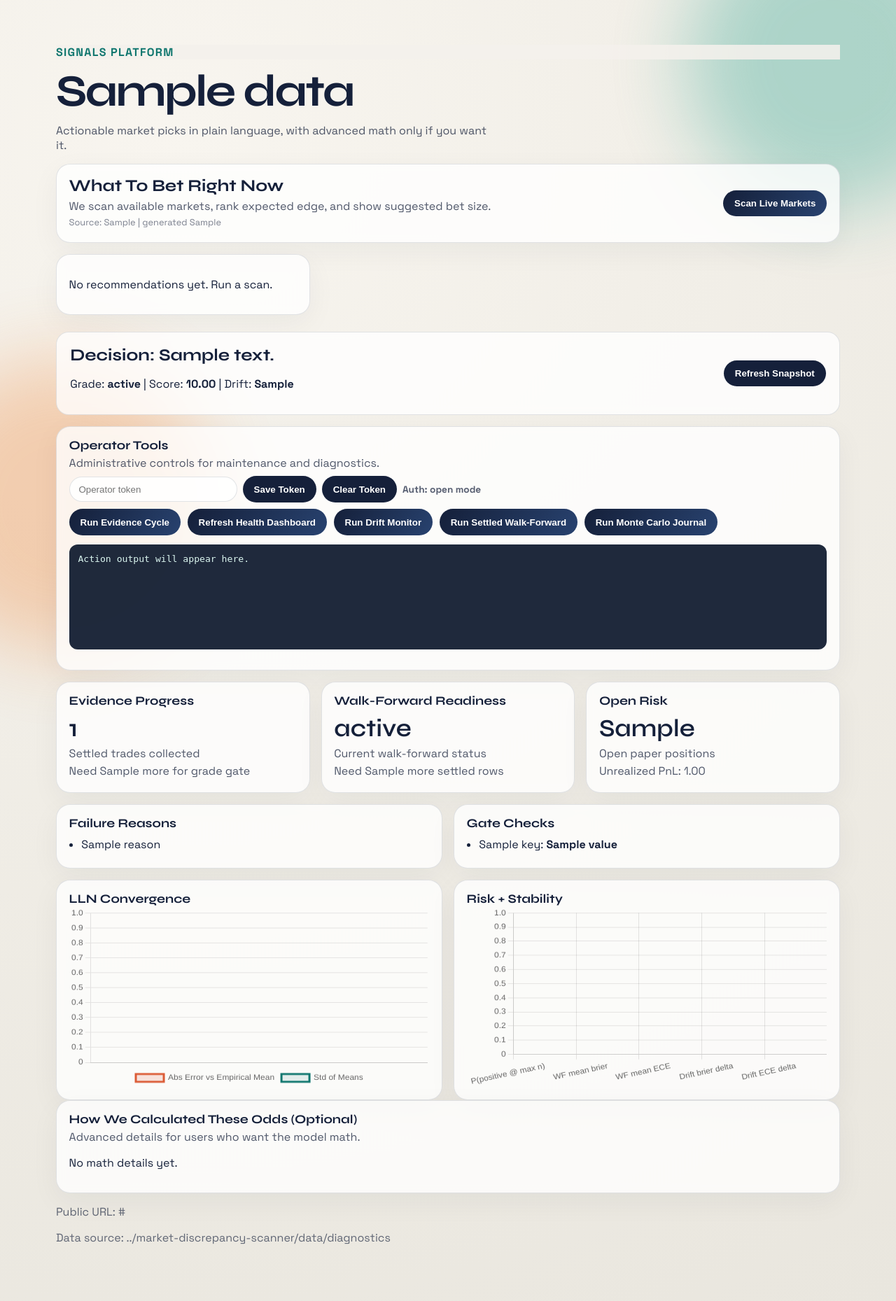
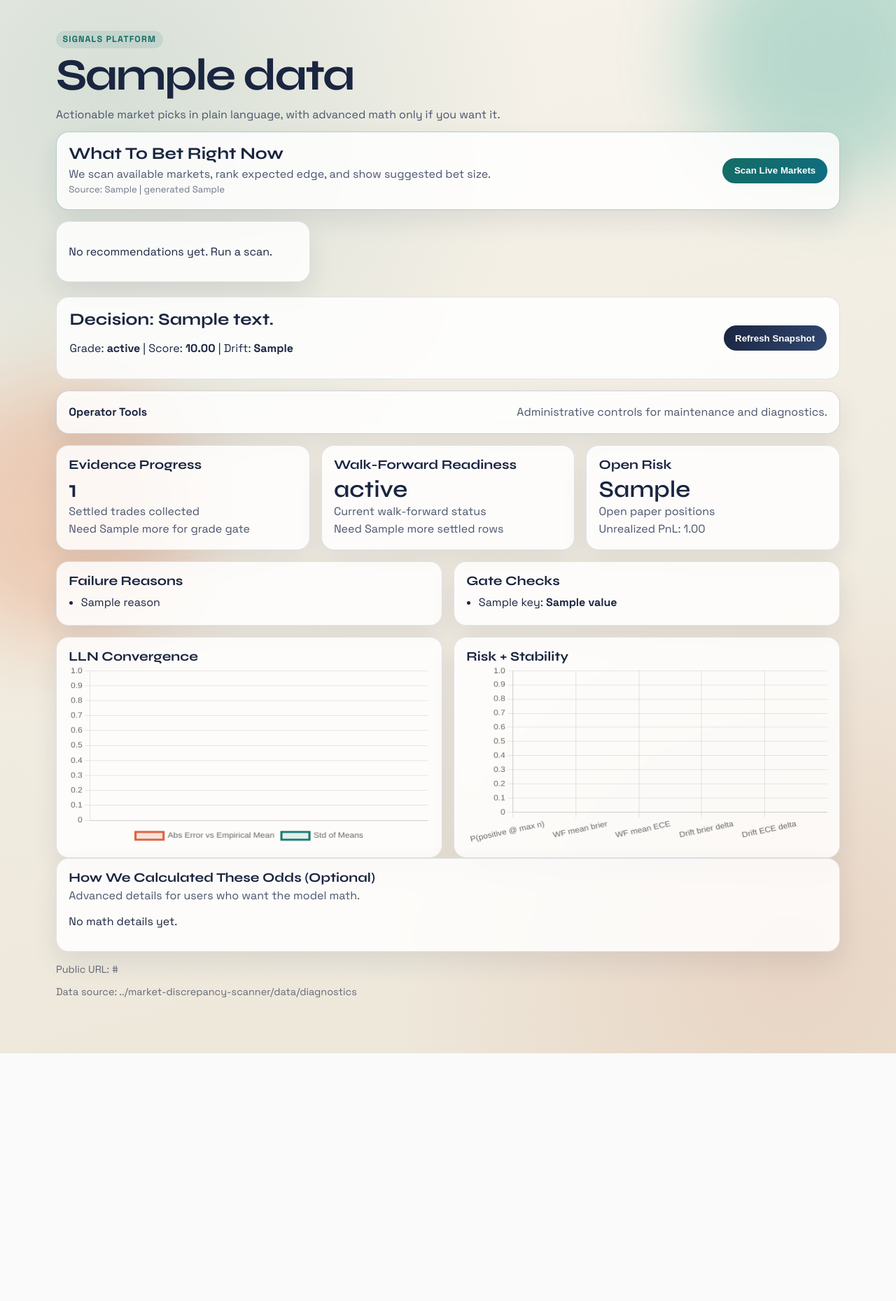
Before and after one commit to MatiasKolkka/market-discrepancy-web, a Flask app: template templates/index.html in a window 1280 px wide. Shown: the whole page at 70% size. After the commit the page ends 1505 px from the top, so only its background shows below. Run offline with Flask 3, Linux system fonts and the light colour scheme; the template is opened without the code that fills it: most values are stand-ins (such as "Sample title", 1, 10 or a date in 2020).

Commit message:
Fix homepage render and polish dashboard styling

```diff
--- a/static/styles.css
+++ b/static/styles.css
@@ -1,10 +1,14 @@
 :root {
-  --bg: #f2efe8;
-  --ink: #15203a;
-  --accent: #0f766e;
-  --accent-2: #db5b36;
-  --card: rgba(255, 255, 255, 0.78);
-  --line: rgba(21, 32, 58, 0.12);
+  --bg-1: #f7f3eb;
+  --bg-2: #ece6d8;
+  --ink: #1a2540;
+  --muted: #49546b;
+  --accent: #146c64;
+  --accent-2: #ca5b37;
+  --card: rgba(255, 255, 255, 0.84);
+  --line: rgba(26, 37, 64, 0.12);
+  --line-strong: rgba(20, 108, 100, 0.32);
+  --shadow: 0 16px 36px rgba(26, 37, 64, 0.09);
 }
 
 * {
@@ -14,83 +18,51 @@
 body {
   margin: 0;
   min-height: 100vh;
-  background: radial-gradient(circle at 20% 10%, #f8f5ef 0%, var(--bg) 35%, #e9e6de 100%);
   color: var(--ink);
   font-family: "Space Grotesk", sans-serif;
+  background:
+    radial-gradient(circle at 12% 8%, rgba(20, 108, 100, 0.14), transparent 35%),
+    radial-gradient(circle at 88% 90%, rgba(202, 91, 55, 0.14), transparent 32%),
+    linear-gradient(165deg, var(--bg-1) 0%, var(--bg-2) 100%);
 }
 
 .shell {
   width: min(1120px, 92vw);
   margin: 0 auto;
-  padding: 3rem 0 4rem;
+  padding: 2.75rem 0 4rem;
   position: relative;
-.hint.small {
-  font-size: 0.8rem;
-  opacity: 0.75;
+  z-index: 1;
 }
-  z-index: 1;
+
+.hero {
+  margin-bottom: 0.9rem;
 }
 
 .hero h1 {
   margin: 0;
   font-family: "Syne", sans-serif;
-  font-size: clamp(2rem, 5vw, 4.1rem);
+  font-size: clamp(2.15rem, 5vw, 4rem);
   letter-spacing: -0.04em;
-  line-height: 0.95;
+  line-height: 0.96;
 }
 
 .eyebrow {
+  display: inline-block;
+  margin: 0 0 0.5rem;
+  padding: 0.28rem 0.6rem;
+  border-radius: 999px;
   color: var(--accent);
+  background: rgba(20, 108, 100, 0.11);
+  text-transform: uppercase;
+  letter-spacing: 0.09em;
   font-weight: 700;
-  background: rgba(244, 241, 236, 0.88);
-  text-transform: uppercase;
-  letter-spacing: 0.08em;
+  font-size: 0.78rem;
 }
 
 .subtitle {
-  max-width: 60ch;
-  margin-top: 0.9rem;
-  color: rgba(21, 32, 58, 0.75);
-}
-
-.status-banner {
-  margin-top: 1.5rem;
-  border-radius: 18px;
-  border: 1px solid var(--line);
-  background: var(--card);
-  backdrop-filter: blur(6px);
-  display: flex;
-  justify-content: space-between;
-  gap: 1rem;
-  align-items: center;
-  padding: 1.1rem 1.2rem;
-}
-
-.status-banner h2 {
-  margin: 0;
-  font-family: "Syne", sans-serif;
-}
-
-.status-banner.go {
-  border-color: rgba(15, 118, 110, 0.5);
-}
-
-.status-banner.no-go {
-  border-color: rgba(219, 91, 54, 0.6);
-}
-
-button {
-  border: 0;
-  border-radius: 999px;
-  padding: 0.7rem 1rem;
-  background: var(--ink);
-  color: #fff;
-  font-weight: 700;
-  cursor: pointer;
-}
-
-button:hover {
-  transform: translateY(-1px);
+  max-width: 64ch;
+  margin: 0.9rem 0 0;
+  color: var(--muted);
 }
 
 .grid {
@@ -103,9 +75,28 @@ button:hover {
   grid-template-columns: repeat(3, minmax(0, 1fr));
 }
 
-.recommendation-head h2 {
+.split {
+  grid-template-columns: 1fr 1fr;
+}
+
+.card {
+  border-radius: 18px;
+  border: 1px solid var(--line);
+  background: var(--card);
+  backdrop-filter: blur(7px);
+  box-shadow: var(--shadow);
+  padding: 1rem 1.08rem;
+}
+
+.card h3,
+.recommendation-head h2,
+.status-banner h2 {
   margin: 0;
   font-family: "Syne", sans-serif;
+}
+
+.recommendation-head {
+  border-color: var(--line-strong);
 }
 
 .recommendation-head-row {
@@ -115,28 +106,180 @@ button:hover {
   gap: 1rem;
 }
 
+.hint,
+.label {
+  margin: 0.22rem 0;
+  color: var(--muted);
+}
+
+.hint.small {
+  font-size: 0.82rem;
+  opacity: 0.8;
+}
+
 .recommendations .recommendation {
-  border: 1px solid rgba(15, 118, 110, 0.24);
+  border-color: rgba(20, 108, 100, 0.26);
+}
+
+.recommendation h3 {
+  margin-top: 0.45rem;
+  min-height: 3.1rem;
+  line-height: 1.18;
 }
 
 .pill {
   display: inline-block;
   margin: 0;
-  padding: 0.2rem 0.55rem;
+  padding: 0.2rem 0.56rem;
   border-radius: 999px;
-  background: rgba(15, 118, 110, 0.12);
+  background: rgba(20, 108, 100, 0.12);
   color: var(--accent);
-  font-size: 0.78rem;
+  font-size: 0.76rem;
+  letter-spacing: 0.04em;
   font-weight: 800;
-  letter-spacing: 0.04em;
+}
+
+.metric {
+  margin: 0.5rem 0 0;
+  font-family: "Syne", sans-serif;
+  font-size: 2.1rem;
+  line-height: 1;
+}
+
+.status-banner {
+  margin-top: 1.35rem;
+  border-radius: 18px;
+  border: 1px solid var(--line);
+  background: var(--card);
+  backdrop-filter: blur(6px);
+  display: flex;
+  justify-content: space-between;
+  align-items: center;
+  gap: 1rem;
+  padding: 1.05rem 1.15rem;
+}
+
+.status-banner.go {
+  border-color: rgba(20, 108, 100, 0.55);
+}
+
+.status-banner.no-go {
+  border-color: rgba(202, 91, 55, 0.62);
+}
+
+button {
+  border: 0;
+  border-radius: 999px;
+  padding: 0.68rem 1.03rem;
+  background: linear-gradient(120deg, #1a2540, #314871);
+  color: #fff;
+  font-weight: 700;
+  cursor: pointer;
+  transition: transform 0.12s ease, box-shadow 0.12s ease, opacity 0.12s ease;
+}
+
+button:hover {
+  transform: translateY(-1px);
+  box-shadow: 0 8px 20px rgba(26, 37, 64, 0.2);
+}
+
+button:disabled {
+  opacity: 0.64;
+  cursor: default;
+  transform: none;
+  box-shadow: none;
+}
+
+#scan-recommendations-btn {
+  background: linear-gradient(120deg, #146c64, #0f6d80);
+}
+
+.actions {
+  margin-top: 1rem;
+  border-color: rgba(26, 37, 64, 0.2);
+}
+
+.actions summary {
+  list-style: none;
+  cursor: pointer;
+  display: flex;
+  align-items: center;
+  justify-content: space-between;
+  gap: 0.6rem;
+}
+
+.actions summary::-webkit-details-marker {
+  display: none;
+}
+
+.actions[open] summary {
+  margin-bottom: 0.7rem;
+}
+
+.auth-row,
+.action-row {
+  display: flex;
+  flex-wrap: wrap;
+  gap: 0.55rem;
+  align-items: center;
+}
+
+.auth-row {
+  margin-top: 0.55rem;
+}
+
+.action-row {
+  margin-top: 0.7rem;
+}
+
+#token-input {
+  min-width: 250px;
+  border-radius: 999px;
+  border: 1px solid var(--line);
+  padding: 0.56rem 0.82rem;
+  background: rgba(255, 255, 255, 0.92);
+  color: var(--ink);
+}
+
+#auth-status {
+  font-size: 0.85rem;
+  color: var(--muted);
+  font-weight: 700;
+}
+
+#action-log {
+  margin-top: 0.78rem;
+  min-height: 140px;
+  max-height: 240px;
+  overflow: auto;
+  border-radius: 12px;
+  padding: 0.78rem;
+  background: rgba(17, 24, 43, 0.95);
+  color: #ddf4f1;
+  font-size: 0.82rem;
+  line-height: 1.32;
+}
+
+.charts canvas {
+  width: 100% !important;
+  height: 260px !important;
+}
+
+ul {
+  margin: 0.58rem 0 0;
+  padding-left: 1.1rem;
+}
+
+li {
+  margin: 0.38rem 0;
 }
 
 .math-section details {
   border: 1px solid var(--line);
   border-radius: 10px;
-  padding: 0.55rem 0.7rem;
+  padding: 0.55rem 0.68rem;
   margin: 0.45rem 0;
-  background: rgba(255, 255, 255, 0.72);
+  background: rgba(255, 255, 255, 0.73);
 }
 
 .math-section summary {
@@ -144,141 +287,40 @@ button:hover {
   font-weight: 700;
 }
 
-.split {
-  grid-template-columns: 1fr 1fr;
-}
-
-.actions {
-  margin-top: 1rem;
-}
-
-.action-row {
-  display: flex;
-  flex-wrap: wrap;
-#scan-recommendations-btn {
-  background: linear-gradient(120deg, #0f766e, #116e84);
-}
-  gap: 0.6rem;
-  margin-top: 0.6rem;
-}
-
-.auth-row {
-  margin-top: 0.5rem;
-  display: flex;
-.recommendation h3 {
-  margin-top: 0.45rem;
-  min-height: 3.2rem;
-}
-  flex-wrap: wrap;
-  gap: 0.5rem;
-  align-items: center;
-}
-
-#token-input {
-  min-width: 240px;
-  border-radius: 999px;
-  border: 1px solid var(--line);
-  padding: 0.58rem 0.8rem;
-  background: rgba(255, 255, 255, 0.85);
-  color: var(--ink);
-}
-
-#auth-status {
-  font-size: 0.85rem;
-  color: rgba(21, 32, 58, 0.72);
-  font-weight: 700;
-}
-
-.action-btn {
-  background: linear-gradient(120deg, var(--ink), #28426f);
-}
-
-#action-log {
-  margin-top: 0.8rem;
-  min-height: 150px;
-  background: rgba(18, 28, 48, 0.94);
-  color: #daf5ef;
-  border-radius: 12px;
-  padding: 0.8rem;
-  overflow-x: auto;
-  font-size: 0.82rem;
-  line-height: 1.3;
-}
-
-.charts canvas {
-  width: 100% !important;
-  height: 260px !important;
-}
-
-.card {
-  background: var(--card);
-  border: 1px solid var(--line);
-  border-radius: 20px;
-  padding: 1rem 1.1rem;
-  backdrop-filter: blur(6px);
-  box-shadow: 0 12px 40px rgba(21, 32, 58, 0.05);
-}
-
-.card h3 {
-  margin: 0;
-  font-family: "Syne", sans-serif;
-  font-size: 1.1rem;
-}
-
-.metric {
-  margin: 0.45rem 0 0;
-  font-family: "Syne", sans-serif;
-  font-size: 2.2rem;
-}
-
-.label,
-.hint {
-  margin: 0.25rem 0;
-  color: rgba(21, 32, 58, 0.75);
-}
-
-ul {
-  margin: 0.6rem 0 0;
-  padding-left: 1.1rem;
-}
-
-li {
-  margin: 0.4rem 0;
-}
-
 footer {
   margin-top: 1rem;
-  color: rgba(21, 32, 58, 0.65);
+  color: rgba(26, 37, 64, 0.65);
+  font-size: 0.9rem;
 }
 
 .bg-orb {
   position: fixed;
-  width: 420px;
-  height: 420px;
+  width: 380px;
+  height: 380px;
   border-radius: 50%;
-  filter: blur(55px);
-  opacity: 0.33;
+  filter: blur(58px);
+  opacity: 0.3;
   z-index: 0;
   animation: float 8s ease-in-out infinite;
 }
 
 .orb-1 {
-  background: #25a18e;
-  top: -120px;
-  right: -120px;
+  background: #2ea493;
+  top: -110px;
+  right: -90px;
 }
 
 .orb-2 {
-  background: #f0873a;
-  bottom: -140px;
-  left: -120px;
-  animation-delay: 1.2s;
+  background: #e07f4d;
+  bottom: -130px;
+  left: -100px;
+  animation-delay: 1.15s;
 }
 
 @keyframes float {
   0%,
   100% {
-    transform: translateY(0px);
+    transform: translateY(0);
   }
   50% {
     transform: translateY(-12px);
@@ -291,13 +333,13 @@ footer {
     grid-template-columns: 1fr;
   }
 
-  .recommendation-head-row {
+  .recommendation-head-row,
+  .status-banner {
     flex-direction: column;
     align-items: flex-start;
   }
 
-  .status-banner {
-    flex-direction: column;
-    align-items: flex-start;
+  #token-input {
+    min-width: 100%;
   }
 }
--- a/templates/index.html
+++ b/templates/index.html
@@ -41,7 +41,7 @@
       </section>
 
       <section id="recommendation-list" class="grid cards recommendations">
-        {% for item in data.recommendations.items %}
+        {% for item in data.recommendations["items"] %}
         <article class="card recommendation">
           <p class="pill">{{ item.side|replace('buy_', '')|upper }}</p>
           <h3>{{ item.event_name }}</h3>
@@ -66,9 +66,11 @@
         <button id="refresh-btn">Refresh Snapshot</button>
       </section>
 
-      <section class="card actions">
-        <h3>Operator Tools</h3>
-        <p class="hint">Administrative controls for maintenance and diagnostics.</p>
+      <details class="card actions" id="operator-tools">
+        <summary>
+          <strong>Operator Tools</strong>
+          <span class="hint">Administrative controls for maintenance and diagnostics.</span>
+        </summary>
         <div class="auth-row">
           <input id="token-input" type="password" placeholder="Operator token" autocomplete="off" />
           <button id="save-token-btn" type="button">Save Token</button>
@@ -83,7 +85,7 @@
           <button class="action-btn" data-action="monte-carlo-journal">Run Monte Carlo Journal</button>
         </div>
         <pre id="action-log">Action output will appear here.</pre>
-      </section>
+      </details>
 
       <section class="grid cards">
         <article class="card">
@@ -148,7 +150,7 @@
         <h3>How We Calculated These Odds (Optional)</h3>
         <p class="hint">Advanced details for users who want the model math.</p>
         <div id="math-details">
-          {% for item in data.recommendations.items %}
+          {% for item in data.recommendations["items"] %}
           <details>
             <summary>{{ item.ticker }} - {{ item.side }}</summary>
             <ul>
```
